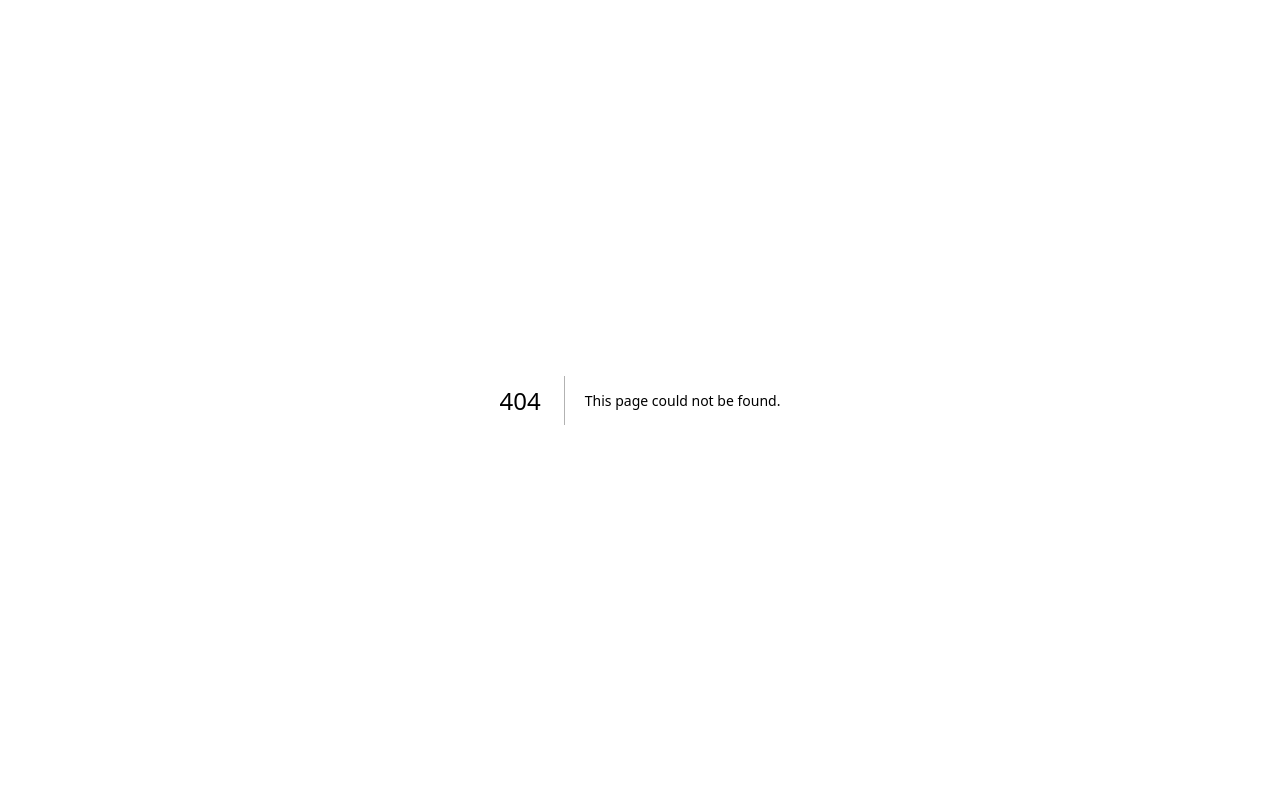
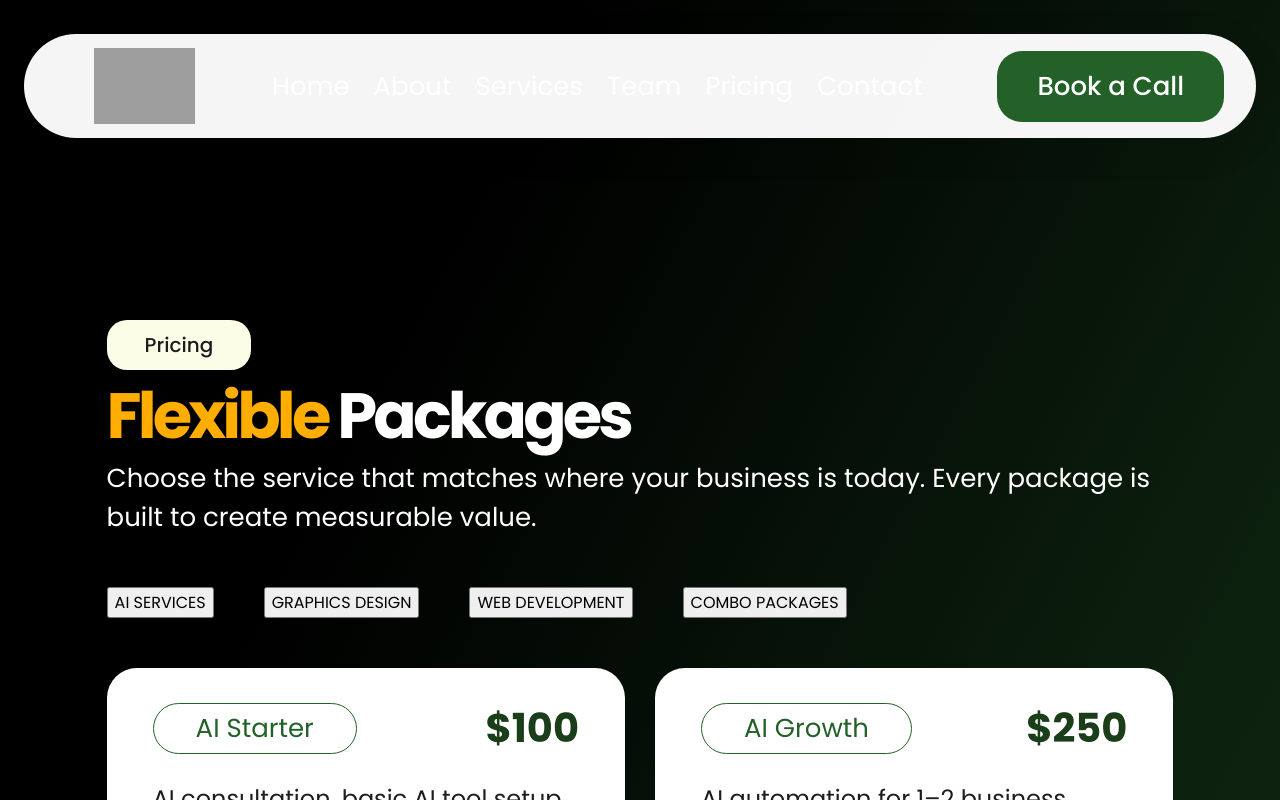
Before and after one commit to awesomeakokayo/ElroiHub, a Next.js app: page /pricing in a window 1280 px wide. Before the commit this address had no page. Shown: the top 800 px of the page. Built offline with nearby package versions, Linux system fonts and the light colour scheme; grey boxes are pictures that could not be loaded.

Commit message:
feat: add pricing page

```diff
--- /dev/null
+++ b/app/pricing/page.tsx
@@ -0,0 +1,6 @@
+import SiteHeader from "@/components/SiteHeader";
+import PricingView from "@/components/PricingView";
+
+export default function PricingPage(){
+ return <main className="inner-page"><SiteHeader/><div className="inner-head"><div className="section-kicker">Pricing</div><h1 className="section-title"><span className="gold">Flexible</span> Packages</h1><p className="inner-copy">Choose the service that matches where your business is today. Every package is built to create measurable value.</p></div><PricingView/></main>
+}
```
